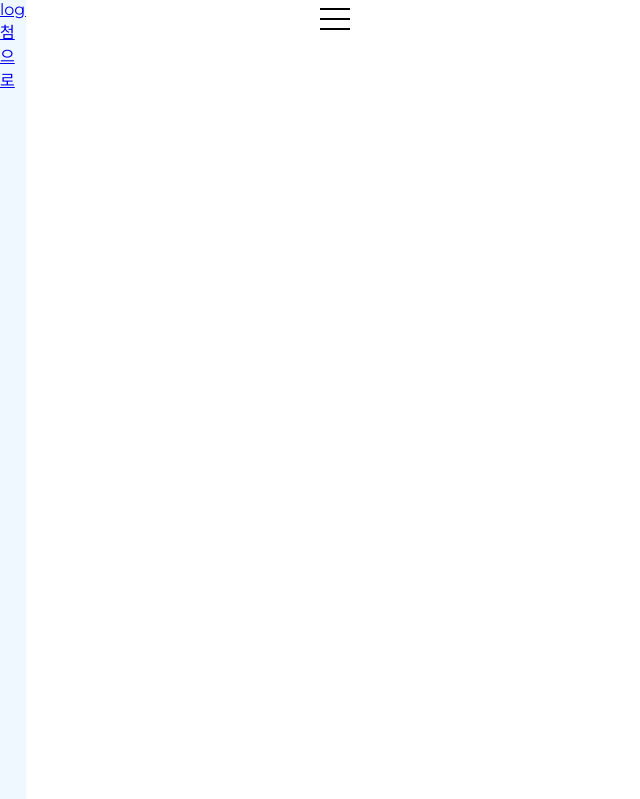
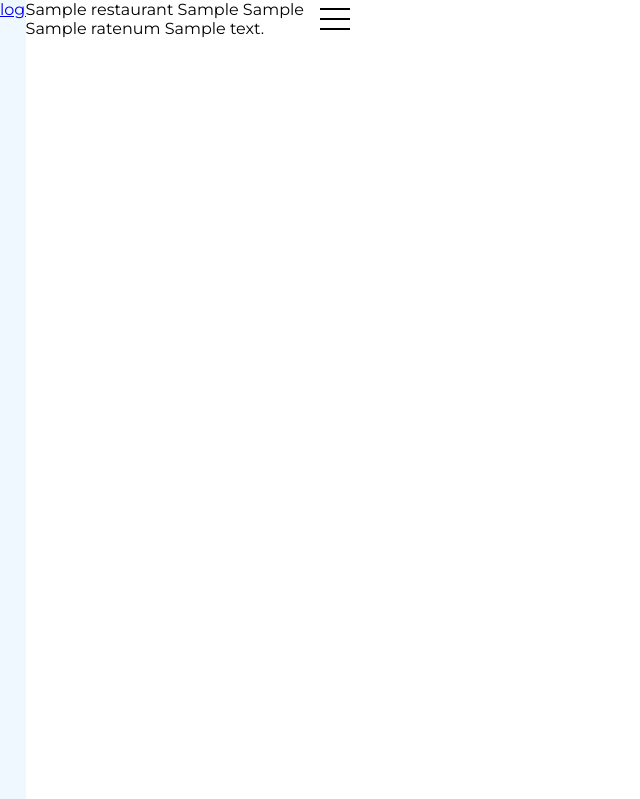
Before and after one commit to batandy/restaurant_recommend_sns, a Django app: template templates/base.html in a window 1280 px wide. Shown: the top 799 px of the page, without its empty margins (0-640 px from the left). Run offline with Django 4.2, Linux system fonts and the light colour scheme; the template is opened without the code that fills it: most values are stand-ins (such as "Sample title", 1, 10 or a date in 2020); some libraries are stand-ins or nearby versions.

Commit message:
데이터 변경2

```diff
--- a/templates/base.html
+++ b/templates/base.html
@@ -16,7 +16,7 @@
     <div class="container">
         <div class="icons">
             <a id="log" href="{%url 'main:store' %}">login</a>
-            <a id="back" href="{%url 'index' %}">첨으로</a>
+
         </div>
 
         <!-- 햄버거 메뉴 -->
@@ -33,6 +33,15 @@
             {% block content %}
             {% endblock %}
             <!-- 끝 -->
+            {% for restaurant in restaurants%}
+                <tr>
+                    <td>{{restaurant.name}}</td>
+                    <td>{{restaurant.x}}</td>
+                    <td>{{restaurant.y}}</td>
+                    <td>{{restaurant.ratenum}}</td>
+                    <td>{{restaurant.ratetext}}</td>
+                </tr>
+            {% endfor %}
         </div>
 
         <div class="map_posi">
@@ -40,18 +49,7 @@
         </div>
     </div>
 
-    {% for restaurant in restaurants%}
-        <script src="http://code.jquery.com/jquery-latest.js"></script>
-        <script type='text/javascript'>
-            var mapDiv = document.getElementById('map');
-            var x = restaurant.x.text();
-            var y = restaurant.y.text();
-            var marker = new naver.maps.Marker({
-                position: new naver.maps.LatLng(x,y),
-                map: map
-            });
-        </script>
-    {% endfor %}
+
 
     <!-- 자바스크립트 시작 -->
     <script src="http://code.jquery.com/jquery-latest.js"></script>
--- a/wbsite/urls.py
+++ b/wbsite/urls.py
@@ -16,10 +16,10 @@ Including another URLconf
 from django.contrib import admin
 from django.urls import path, include
 
-import main.views
+import kjh.views
 urlpatterns = [
     path('admin/', admin.site.urls),
-    path('', main.views.index, name='index'),
+    path('', kjh.views.restaurant_view, name='restaurant_view'),
     path('kjh/', include('kjh.urls')),
     path('main/', include('main.urls')),
 ]
```
